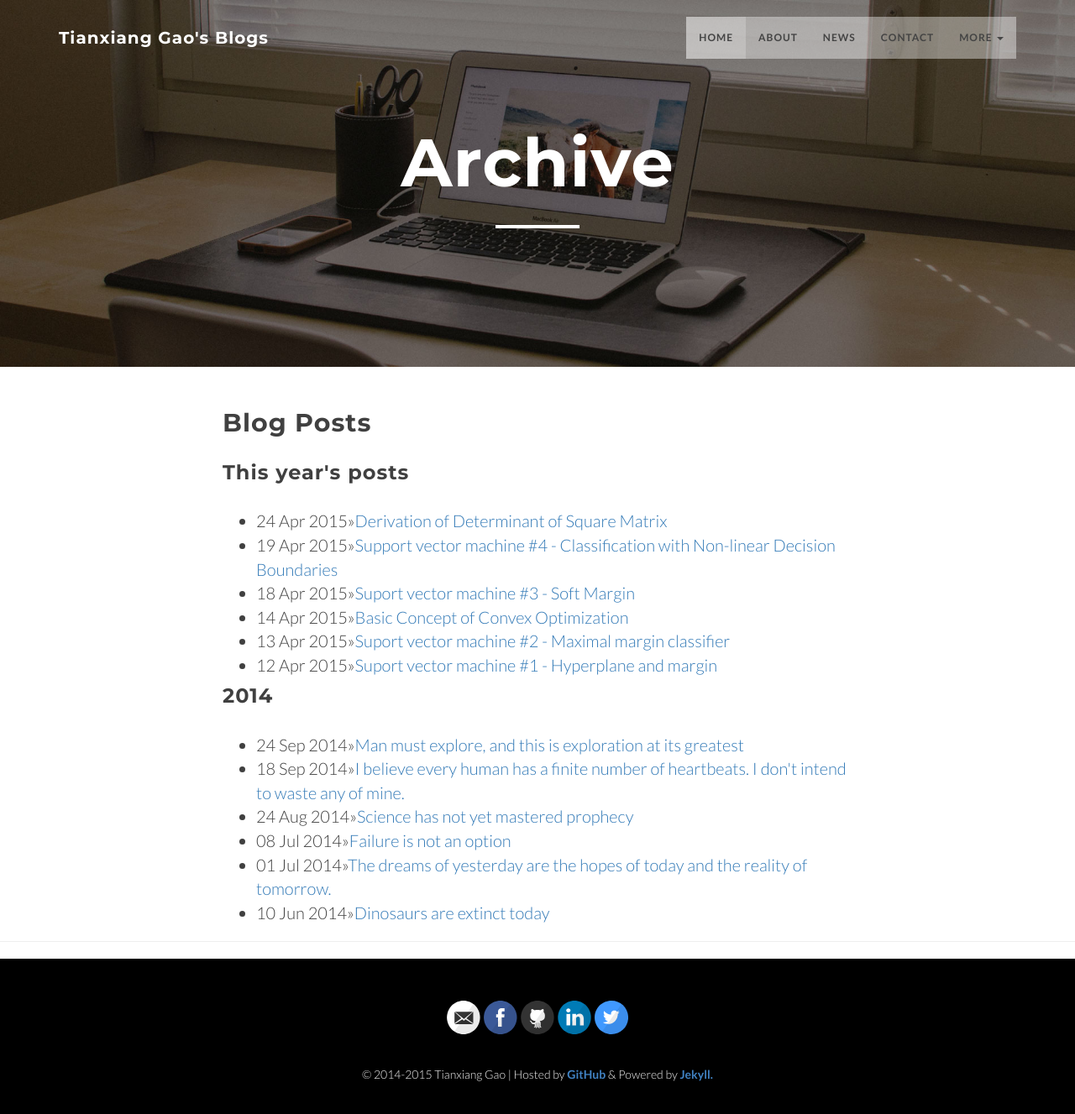
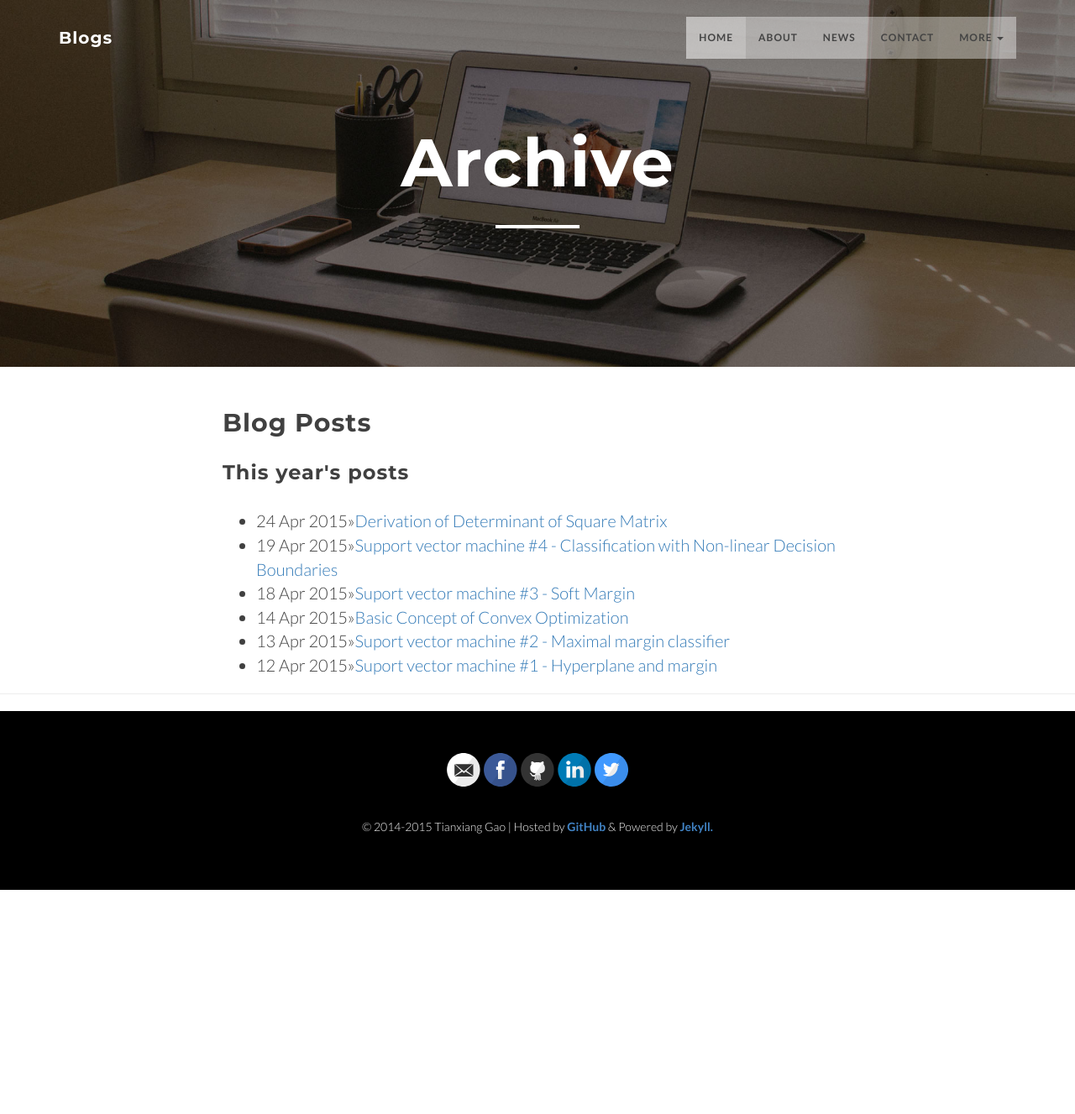
Before and after one commit to xuanix/blogs, a Jekyll site: the page built from archive.md, in a window 1280 px wide and 1355 px high. Shown: the top 1327 px of the window at 84% size. Built offline with Jekyll 4.4.1, drawn with Linux system fonts in a browser that asks for light colours; nearby versions of some CDN libraries; some of the changed lines change nothing that is shown.

Commit message:
Remove startboost blogs

```diff
--- a/_includes/nav.html
+++ b/_includes/nav.html
@@ -5,7 +5,7 @@
                 <i class="fa fa-bars"></i>
             </button>
             <a class="navbar-brand" href="{{ site.url}}/{{ site.baseurl }}">
-                <h1>Tianxiang Gao's Blogs</h1>
+                <h1>Blogs</h1>
             </a>
         </div>
 
--- a/_posts/2014-06-10-dinosaurs.markdown
+++ /dev/null
@@ -1,43 +0,0 @@
----
-layout:     post
-title:      "Dinosaurs are extinct today"
-subtitle:   "because they lacked opposable thumbs and the brainpower to build a space program."
-date:       2014-06-10 12:00:00
-author:     "Start Bootstrap"
-header-img: "img/post-bg-01.jpg"
----
-
-<p>Never in all their history have men been able truly to conceive of the world as one: a single sphere, a globe, having the qualities of a globe, a round earth in which all the directions eventually meet, in which there is no center because every point, or none, is center — an equal earth which all men occupy as equals. The airman's earth, if free men make it, will be truly round: a globe in practice, not in theory.</p>
-
-<p>Science cuts two ways, of course; its products can be used for both good and evil. But there's no turning back from science. The early warnings about technological dangers also come from science.</p>
-
-<p>What was most significant about the lunar voyage was not that man set foot on the Moon but that they set eye on the earth.</p>
-
-<p>A Chinese tale tells of some men sent to harm a young girl who, upon seeing her beauty, become her protectors rather than her violators. That's how I felt seeing the Earth for the first time. I could not help but love and cherish her.</p>
-
-<p>For those who have seen the Earth from space, and for the hundreds and perhaps thousands more who will, the experience most certainly changes your perspective. The things that we share in our world are far more valuable than those which divide us.</p>
-
-<h2 class="section-heading">The Final Frontier</h2>
-
-<p>There can be no thought of finishing for ‘aiming for the stars.’ Both figuratively and literally, it is a task to occupy the generations. And no matter how much progress one makes, there is always the thrill of just beginning.</p>
-
-<p>There can be no thought of finishing for ‘aiming for the stars.’ Both figuratively and literally, it is a task to occupy the generations. And no matter how much progress one makes, there is always the thrill of just beginning.</p>
-
-<blockquote>The dreams of yesterday are the hopes of today and the reality of tomorrow. Science has not yet mastered prophecy. We predict too much for the next year and yet far too little for the next ten.</blockquote>
-
-<p>Spaceflights cannot be stopped. This is not the work of any one man or even a group of men. It is a historical process which mankind is carrying out in accordance with the natural laws of human development.</p>
-
-<h2 class="section-heading">Reaching for the Stars</h2>
-
-<p>As we got further and further away, it [the Earth] diminished in size. Finally it shrank to the size of a marble, the most beautiful you can imagine. That beautiful, warm, living object looked so fragile, so delicate, that if you touched it with a finger it would crumble and fall apart. Seeing this has to change a man.</p>
-
-<a href="#">
-    <img src="{{ site.baseurl }}/img/post-sample-image.jpg" alt="Post Sample Image">
-</a>
-<span class="caption text-muted">To go places and do things that have never been done before – that’s what living is all about.</span>
-
-<p>Space, the final frontier. These are the voyages of the Starship Enterprise. Its five-year mission: to explore strange new worlds, to seek out new life and new civilizations, to boldly go where no man has gone before.</p>
-
-<p>As I stand out here in the wonders of the unknown at Hadley, I sort of realize there’s a fundamental truth to our nature, Man must explore, and this is exploration at its greatest.</p>
-
-<p>Placeholder text by <a href="http://spaceipsum.com/">Space Ipsum</a>. Photographs by <a href="https://www.flickr.com/photos/nasacommons/">NASA on The Commons</a>.</p>
--- a/_posts/2014-07-01-dreams.markdown
+++ /dev/null
@@ -1,42 +0,0 @@
----
-layout:     post
-title:      "The dreams of yesterday are the hopes of today and the reality of tomorrow."
-date:       2014-07-01 12:00:00
-author:     "Start Bootstrap"
-header-img: "img/post-bg-02.jpg"
----
-
-<p>Never in all their history have men been able truly to conceive of the world as one: a single sphere, a globe, having the qualities of a globe, a round earth in which all the directions eventually meet, in which there is no center because every point, or none, is center — an equal earth which all men occupy as equals. The airman's earth, if free men make it, will be truly round: a globe in practice, not in theory.</p>
-
-<p>Science cuts two ways, of course; its products can be used for both good and evil. But there's no turning back from science. The early warnings about technological dangers also come from science.</p>
-
-<p>What was most significant about the lunar voyage was not that man set foot on the Moon but that they set eye on the earth.</p>
-
-<p>A Chinese tale tells of some men sent to harm a young girl who, upon seeing her beauty, become her protectors rather than her violators. That's how I felt seeing the Earth for the first time. I could not help but love and cherish her.</p>
-
-<p>For those who have seen the Earth from space, and for the hundreds and perhaps thousands more who will, the experience most certainly changes your perspective. The things that we share in our world are far more valuable than those which divide us.</p>
-
-<h2 class="section-heading">The Final Frontier</h2>
-
-<p>There can be no thought of finishing for ‘aiming for the stars.’ Both figuratively and literally, it is a task to occupy the generations. And no matter how much progress one makes, there is always the thrill of just beginning.</p>
-
-<p>There can be no thought of finishing for ‘aiming for the stars.’ Both figuratively and literally, it is a task to occupy the generations. And no matter how much progress one makes, there is always the thrill of just beginning.</p>
-
-<blockquote>The dreams of yesterday are the hopes of today and the reality of tomorrow. Science has not yet mastered prophecy. We predict too much for the next year and yet far too little for the next ten.</blockquote>
-
-<p>Spaceflights cannot be stopped. This is not the work of any one man or even a group of men. It is a historical process which mankind is carrying out in accordance with the natural laws of human development.</p>
-
-<h2 class="section-heading">Reaching for the Stars</h2>
-
-<p>As we got further and further away, it [the Earth] diminished in size. Finally it shrank to the size of a marble, the most beautiful you can imagine. That beautiful, warm, living object looked so fragile, so delicate, that if you touched it with a finger it would crumble and fall apart. Seeing this has to change a man.</p>
-
-<a href="#">
-    <img src="{{ site.baseurl }}/img/post-sample-image.jpg" alt="Post Sample Image">
-</a>
-<span class="caption text-muted">To go places and do things that have never been done before – that’s what living is all about.</span>
-
-<p>Space, the final frontier. These are the voyages of the Starship Enterprise. Its five-year mission: to explore strange new worlds, to seek out new life and new civilizations, to boldly go where no man has gone before.</p>
-
-<p>As I stand out here in the wonders of the unknown at Hadley, I sort of realize there’s a fundamental truth to our nature, Man must explore, and this is exploration at its greatest.</p>
-
-<p>Placeholder text by <a href="http://spaceipsum.com/">Space Ipsum</a>. Photographs by <a href="https://www.flickr.com/photos/nasacommons/">NASA on The Commons</a>.</p>
--- a/_posts/2014-07-08-failure-is-not-an-option.markdown
+++ /dev/null
@@ -1,43 +0,0 @@
----
-layout:     post
-title:      "Failure is not an option"
-subtitle:   "Many say exploration is part of our destiny, but it’s actually our duty to future generations."
-date:       2014-07-08 12:00:00
-author:     "Start Bootstrap"
-header-img: "img/post-bg-03.jpg"
----
-
-<p>Never in all their history have men been able truly to conceive of the world as one: a single sphere, a globe, having the qualities of a globe, a round earth in which all the directions eventually meet, in which there is no center because every point, or none, is center — an equal earth which all men occupy as equals. The airman's earth, if free men make it, will be truly round: a globe in practice, not in theory.</p>
-
-<p>Science cuts two ways, of course; its products can be used for both good and evil. But there's no turning back from science. The early warnings about technological dangers also come from science.</p>
-
-<p>What was most significant about the lunar voyage was not that man set foot on the Moon but that they set eye on the earth.</p>
-
-<p>A Chinese tale tells of some men sent to harm a young girl who, upon seeing her beauty, become her protectors rather than her violators. That's how I felt seeing the Earth for the first time. I could not help but love and cherish her.</p>
-
-<p>For those who have seen the Earth from space, and for the hundreds and perhaps thousands more who will, the experience most certainly changes your perspective. The things that we share in our world are far more valuable than those which divide us.</p>
-
-<h2 class="section-heading">The Final Frontier</h2>
-
-<p>There can be no thought of finishing for ‘aiming for the stars.’ Both figuratively and literally, it is a task to occupy the generations. And no matter how much progress one makes, there is always the thrill of just beginning.</p>
-
-<p>There can be no thought of finishing for ‘aiming for the stars.’ Both figuratively and literally, it is a task to occupy the generations. And no matter how much progress one makes, there is always the thrill of just beginning.</p>
-
-<blockquote>The dreams of yesterday are the hopes of today and the reality of tomorrow. Science has not yet mastered prophecy. We predict too much for the next year and yet far too little for the next ten.</blockquote>
-
-<p>Spaceflights cannot be stopped. This is not the work of any one man or even a group of men. It is a historical process which mankind is carrying out in accordance with the natural laws of human development.</p>
-
-<h2 class="section-heading">Reaching for the Stars</h2>
-
-<p>As we got further and further away, it [the Earth] diminished in size. Finally it shrank to the size of a marble, the most beautiful you can imagine. That beautiful, warm, living object looked so fragile, so delicate, that if you touched it with a finger it would crumble and fall apart. Seeing this has to change a man.</p>
-
-<a href="#">
-    <img src="{{ site.baseurl }}/img/post-sample-image.jpg" alt="Post Sample Image">
-</a>
-<span class="caption text-muted">To go places and do things that have never been done before – that’s what living is all about.</span>
-
-<p>Space, the final frontier. These are the voyages of the Starship Enterprise. Its five-year mission: to explore strange new worlds, to seek out new life and new civilizations, to boldly go where no man has gone before.</p>
-
-<p>As I stand out here in the wonders of the unknown at Hadley, I sort of realize there’s a fundamental truth to our nature, Man must explore, and this is exploration at its greatest.</p>
-
-<p>Placeholder text by <a href="http://spaceipsum.com/">Space Ipsum</a>. Photographs by <a href="https://www.flickr.com/photos/nasacommons/">NASA on The Commons</a>.</p>
--- a/_posts/2014-08-24-science-has-not-yet-mastered-prophecy.markdown
+++ /dev/null
@@ -1,43 +0,0 @@
----
-layout:     post
-title:      "Science has not yet mastered prophecy"
-subtitle:   "We predict too much for the next year and yet far too little for the next ten."
-date:       2014-08-24 12:00:00
-author:     "Start Bootstrap"
-header-img: "img/post-bg-04.jpg"
----
-
-<p>Never in all their history have men been able truly to conceive of the world as one: a single sphere, a globe, having the qualities of a globe, a round earth in which all the directions eventually meet, in which there is no center because every point, or none, is center — an equal earth which all men occupy as equals. The airman's earth, if free men make it, will be truly round: a globe in practice, not in theory.</p>
-
-<p>Science cuts two ways, of course; its products can be used for both good and evil. But there's no turning back from science. The early warnings about technological dangers also come from science.</p>
-
-<p>What was most significant about the lunar voyage was not that man set foot on the Moon but that they set eye on the earth.</p>
-
-<p>A Chinese tale tells of some men sent to harm a young girl who, upon seeing her beauty, become her protectors rather than her violators. That's how I felt seeing the Earth for the first time. I could not help but love and cherish her.</p>
-
-<p>For those who have seen the Earth from space, and for the hundreds and perhaps thousands more who will, the experience most certainly changes your perspective. The things that we share in our world are far more valuable than those which divide us.</p>
-
-<h2 class="section-heading">The Final Frontier</h2>
-
-<p>There can be no thought of finishing for ‘aiming for the stars.’ Both figuratively and literally, it is a task to occupy the generations. And no matter how much progress one makes, there is always the thrill of just beginning.</p>
-
-<p>There can be no thought of finishing for ‘aiming for the stars.’ Both figuratively and literally, it is a task to occupy the generations. And no matter how much progress one makes, there is always the thrill of just beginning.</p>
-
-<blockquote>The dreams of yesterday are the hopes of today and the reality of tomorrow. Science has not yet mastered prophecy. We predict too much for the next year and yet far too little for the next ten.</blockquote>
-
-<p>Spaceflights cannot be stopped. This is not the work of any one man or even a group of men. It is a historical process which mankind is carrying out in accordance with the natural laws of human development.</p>
-
-<h2 class="section-heading">Reaching for the Stars</h2>
-
-<p>As we got further and further away, it [the Earth] diminished in size. Finally it shrank to the size of a marble, the most beautiful you can imagine. That beautiful, warm, living object looked so fragile, so delicate, that if you touched it with a finger it would crumble and fall apart. Seeing this has to change a man.</p>
-
-<a href="#">
-    <img src="{{ site.baseurl }}/img/post-sample-image.jpg" alt="Post Sample Image">
-</a>
-<span class="caption text-muted">To go places and do things that have never been done before – that’s what living is all about.</span>
-
-<p>Space, the final frontier. These are the voyages of the Starship Enterprise. Its five-year mission: to explore strange new worlds, to seek out new life and new civilizations, to boldly go where no man has gone before.</p>
-
-<p>As I stand out here in the wonders of the unknown at Hadley, I sort of realize there’s a fundamental truth to our nature, Man must explore, and this is exploration at its greatest.</p>
-
-<p>Placeholder text by <a href="http://spaceipsum.com/">Space Ipsum</a>. Photographs by <a href="https://www.flickr.com/photos/nasacommons/">NASA on The Commons</a>.</p>
--- a/_posts/2014-09-18-i-believe.markdown
+++ /dev/null
@@ -1,42 +0,0 @@
----
-layout:     post
-title:      "I believe every human has a finite number of heartbeats. I don't intend to waste any of mine."
-date:       2014-09-18 12:00:00
-author:     "Start Bootstrap"
-header-img: "img/post-bg-05.jpg"
----
-
-<p>Never in all their history have men been able truly to conceive of the world as one: a single sphere, a globe, having the qualities of a globe, a round earth in which all the directions eventually meet, in which there is no center because every point, or none, is center — an equal earth which all men occupy as equals. The airman's earth, if free men make it, will be truly round: a globe in practice, not in theory.</p>
-
-<p>Science cuts two ways, of course; its products can be used for both good and evil. But there's no turning back from science. The early warnings about technological dangers also come from science.</p>
-
-<p>What was most significant about the lunar voyage was not that man set foot on the Moon but that they set eye on the earth.</p>
-
-<p>A Chinese tale tells of some men sent to harm a young girl who, upon seeing her beauty, become her protectors rather than her violators. That's how I felt seeing the Earth for the first time. I could not help but love and cherish her.</p>
-
-<p>For those who have seen the Earth from space, and for the hundreds and perhaps thousands more who will, the experience most certainly changes your perspective. The things that we share in our world are far more valuable than those which divide us.</p>
-
-<h2 class="section-heading">The Final Frontier</h2>
-
-<p>There can be no thought of finishing for ‘aiming for the stars.’ Both figuratively and literally, it is a task to occupy the generations. And no matter how much progress one makes, there is always the thrill of just beginning.</p>
-
-<p>There can be no thought of finishing for ‘aiming for the stars.’ Both figuratively and literally, it is a task to occupy the generations. And no matter how much progress one makes, there is always the thrill of just beginning.</p>
-
-<blockquote>The dreams of yesterday are the hopes of today and the reality of tomorrow. Science has not yet mastered prophecy. We predict too much for the next year and yet far too little for the next ten.</blockquote>
-
-<p>Spaceflights cannot be stopped. This is not the work of any one man or even a group of men. It is a historical process which mankind is carrying out in accordance with the natural laws of human development.</p>
-
-<h2 class="section-heading">Reaching for the Stars</h2>
-
-<p>As we got further and further away, it [the Earth] diminished in size. Finally it shrank to the size of a marble, the most beautiful you can imagine. That beautiful, warm, living object looked so fragile, so delicate, that if you touched it with a finger it would crumble and fall apart. Seeing this has to change a man.</p>
-
-<a href="#">
-    <img src="{{ site.baseurl }}/img/post-sample-image.jpg" alt="Post Sample Image">
-</a>
-<span class="caption text-muted">To go places and do things that have never been done before – that’s what living is all about.</span>
-
-<p>Space, the final frontier. These are the voyages of the Starship Enterprise. Its five-year mission: to explore strange new worlds, to seek out new life and new civilizations, to boldly go where no man has gone before.</p>
-
-<p>As I stand out here in the wonders of the unknown at Hadley, I sort of realize there’s a fundamental truth to our nature, Man must explore, and this is exploration at its greatest.</p>
-
-<p>Placeholder text by <a href="http://spaceipsum.com/">Space Ipsum</a>. Photographs by <a href="https://www.flickr.com/photos/nasacommons/">NASA on The Commons</a>.</p>
--- a/_posts/2014-09-24-man-must-explore.markdown
+++ /dev/null
@@ -1,43 +0,0 @@
----
-layout:     post
-title:      "Man must explore, and this is exploration at its greatest"
-subtitle:   "Problems look mighty small from 150 miles up"
-date:       2014-09-24 12:00:00
-author:     "Start Bootstrap"
-header-img: "img/post-bg-06.jpg"
----
-
-<p>Never in all their history have men been able truly to conceive of the world as one: a single sphere, a globe, having the qualities of a globe, a round earth in which all the directions eventually meet, in which there is no center because every point, or none, is center — an equal earth which all men occupy as equals. The airman's earth, if free men make it, will be truly round: a globe in practice, not in theory.</p>
-
-<p>Science cuts two ways, of course; its products can be used for both good and evil. But there's no turning back from science. The early warnings about technological dangers also come from science.</p>
-
-<p>What was most significant about the lunar voyage was not that man set foot on the Moon but that they set eye on the earth.</p>
-
-<p>A Chinese tale tells of some men sent to harm a young girl who, upon seeing her beauty, become her protectors rather than her violators. That's how I felt seeing the Earth for the first time. I could not help but love and cherish her.</p>
-
-<p>For those who have seen the Earth from space, and for the hundreds and perhaps thousands more who will, the experience most certainly changes your perspective. The things that we share in our world are far more valuable than those which divide us.</p>
-
-<h2 class="section-heading">The Final Frontier</h2>
-
-<p>There can be no thought of finishing for ‘aiming for the stars.’ Both figuratively and literally, it is a task to occupy the generations. And no matter how much progress one makes, there is always the thrill of just beginning.</p>
-
-<p>There can be no thought of finishing for ‘aiming for the stars.’ Both figuratively and literally, it is a task to occupy the generations. And no matter how much progress one makes, there is always the thrill of just beginning.</p>
-
-<blockquote>The dreams of yesterday are the hopes of today and the reality of tomorrow. Science has not yet mastered prophecy. We predict too much for the next year and yet far too little for the next ten.</blockquote>
-
-<p>Spaceflights cannot be stopped. This is not the work of any one man or even a group of men. It is a historical process which mankind is carrying out in accordance with the natural laws of human development.</p>
-
-<h2 class="section-heading">Reaching for the Stars</h2>
-
-<p>As we got further and further away, it [the Earth] diminished in size. Finally it shrank to the size of a marble, the most beautiful you can imagine. That beautiful, warm, living object looked so fragile, so delicate, that if you touched it with a finger it would crumble and fall apart. Seeing this has to change a man.</p>
-
-<a href="#">
-    <img src="{{ site.baseurl }}/img/post-sample-image.jpg" alt="Post Sample Image">
-</a>
-<span class="caption text-muted">To go places and do things that have never been done before – that’s what living is all about.</span>
-
-<p>Space, the final frontier. These are the voyages of the Starship Enterprise. Its five-year mission: to explore strange new worlds, to seek out new life and new civilizations, to boldly go where no man has gone before.</p>
-
-<p>As I stand out here in the wonders of the unknown at Hadley, I sort of realize there’s a fundamental truth to our nature, Man must explore, and this is exploration at its greatest.</p>
-
-<p>Placeholder text by <a href="http://spaceipsum.com/">Space Ipsum</a>. Photographs by <a href="https://www.flickr.com/photos/nasacommons/">NASA on The Commons</a>.</p>
```
